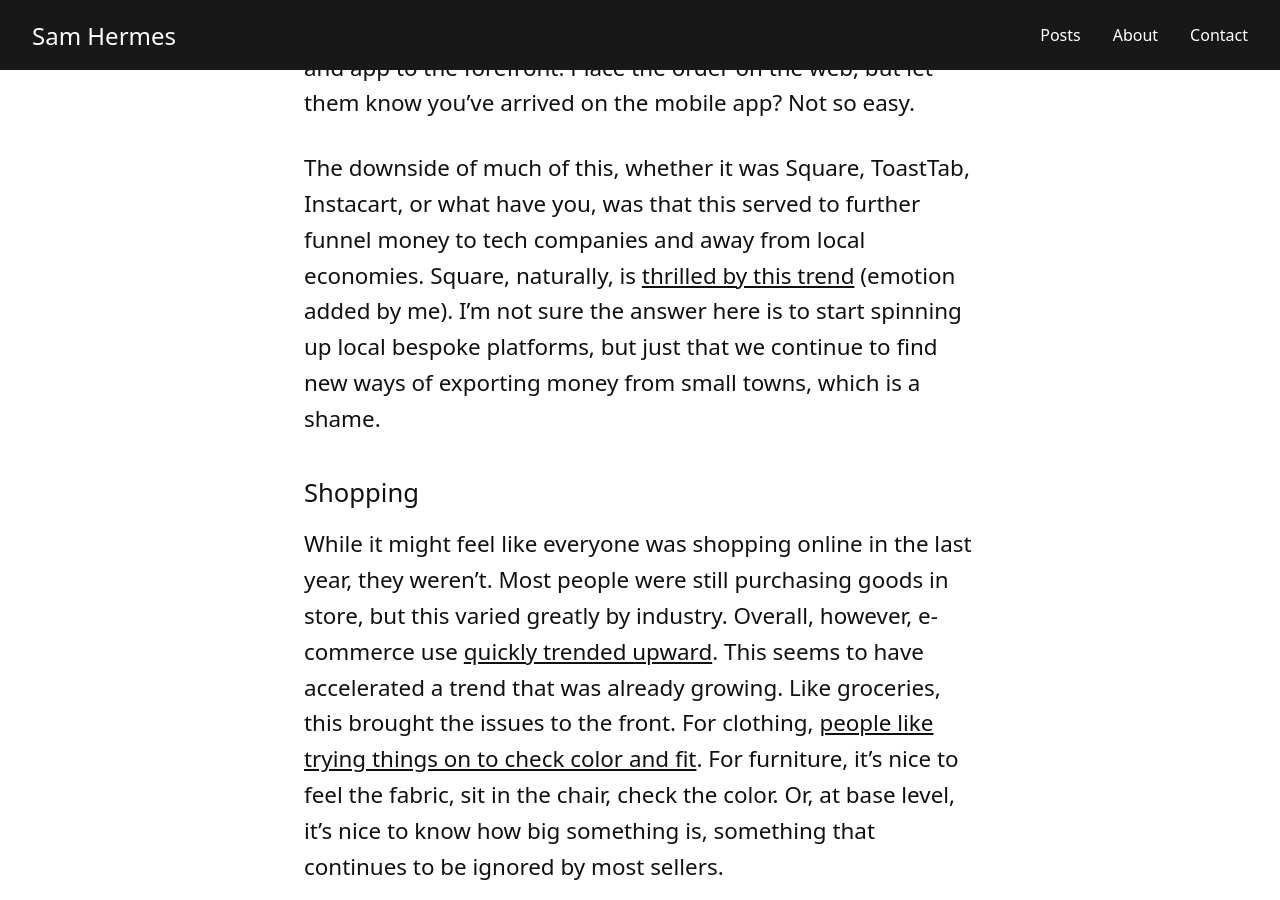
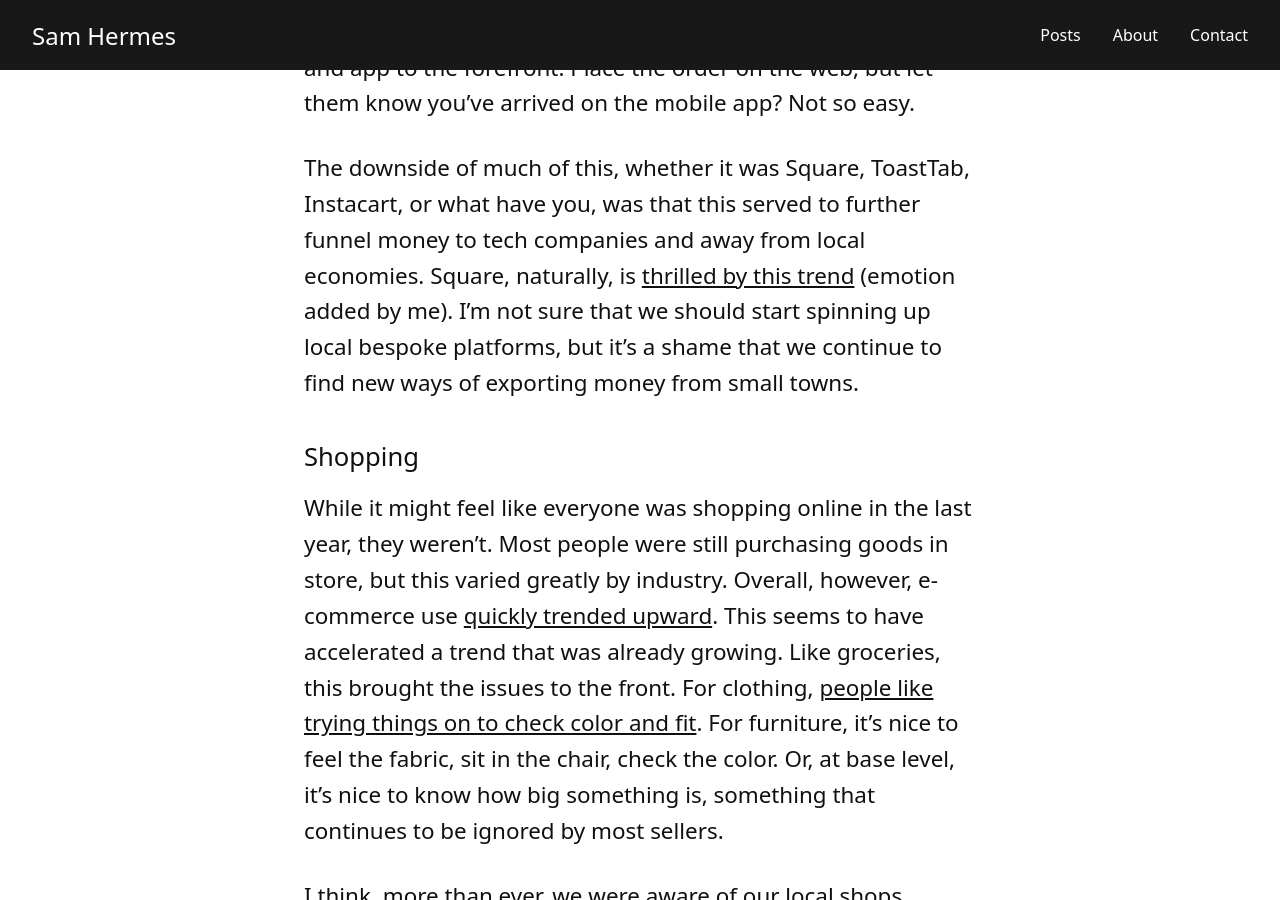
Before and after one commit to samhermes/samhermes.github.io, a Jekyll site: the page built from _posts/2021-08-14-how-the-web-saved-and-failed-us.markdown, in a window 1280 px wide and 900 px high, scrolled down 3220 px. Built offline with Jekyll 4.4.1, drawn with Linux system fonts in a browser that asks for light colours.

Commit message:
Updated How The Web Saved And Failed Us

```diff
--- a/_posts/2021-08-14-how-the-web-saved-and-failed-us.markdown
+++ b/_posts/2021-08-14-how-the-web-saved-and-failed-us.markdown
@@ -28,7 +28,7 @@ Plenty of chain restaurants had mobile order apps before this, which makes sense
 
 As for ordering groceries, it was much rockier. Some grocery chains had infrastructure in place beforehand, some of which were ready to go, some of which were not. In the case of groceries, browsing the selection is typically done most comfortably on a larger screen. Issues arose here with the handoff to a mobile device, bringing the tension between web and app to the forefront. Place the order on the web, but let them know you've arrived on the mobile app? Not so easy.
 
-The downside of much of this, whether it was Square, ToastTab, Instacart, or what have you, was that this served to further funnel money to tech companies and away from local economies. Square, naturally, is [thrilled by this trend](https://squareup.com/us/en/press/making-change-4) (emotion added by me). I'm not sure the answer here is to start spinning up local bespoke platforms, but just that we continue to find new ways of exporting money from small towns, which is a shame.
+The downside of much of this, whether it was Square, ToastTab, Instacart, or what have you, was that this served to further funnel money to tech companies and away from local economies. Square, naturally, is [thrilled by this trend](https://squareup.com/us/en/press/making-change-4) (emotion added by me). I'm not sure that we should start spinning up local bespoke platforms, but it's a shame that we continue to find new ways of exporting money from small towns.
 
 ## Shopping
 
```
